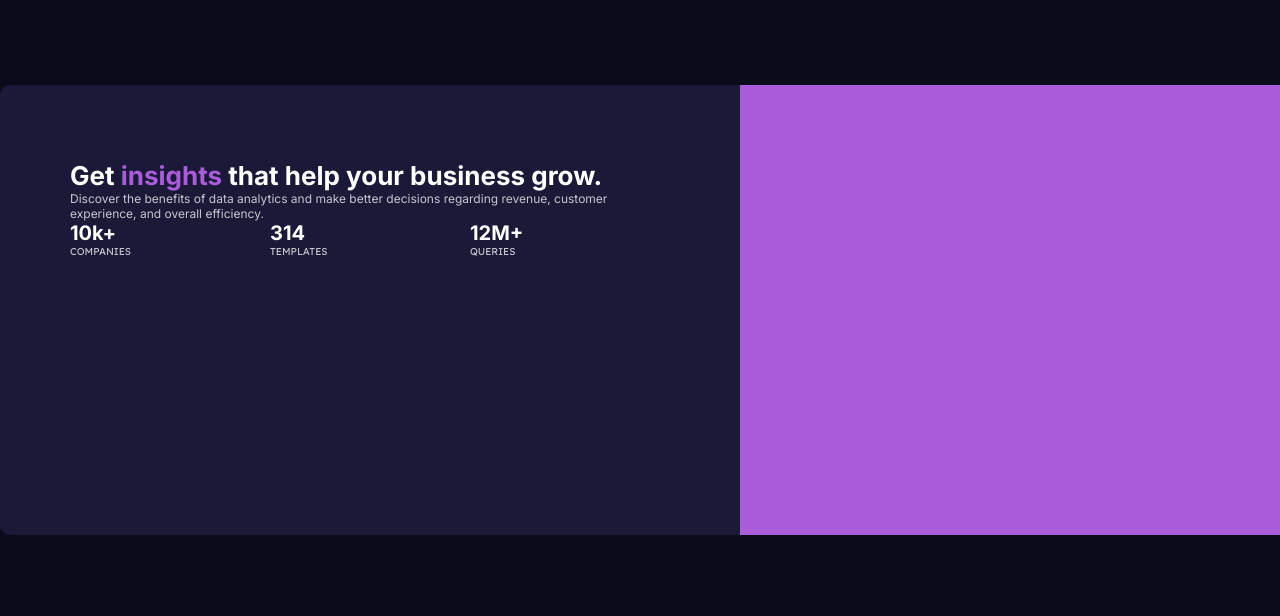
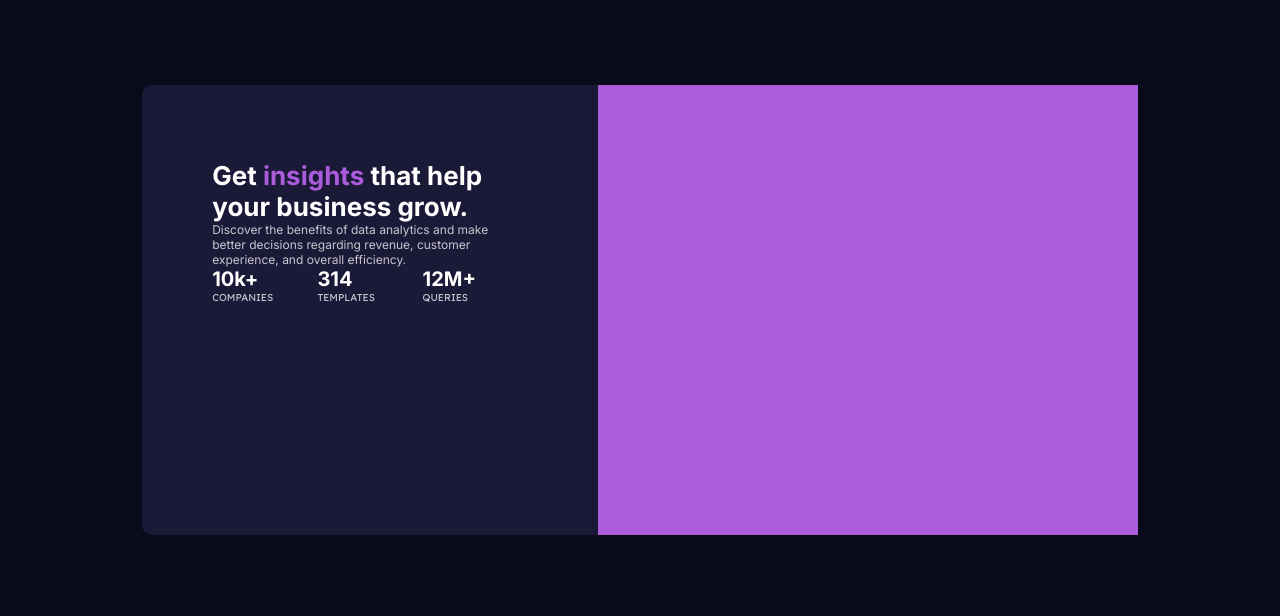
Before and after one commit to VOOTRIC/stats-preview-card-component, a plain HTML site: page index.html in a window 1280 px wide. Shown: the top 616 px of the page. Drawn offline with Linux system fonts and the light colour scheme.

Commit message:
ajustes na largura máxima do texto

```diff
--- a/css/global.css
+++ b/css/global.css
@@ -19,11 +19,14 @@ span{
 }
 
 h1{
+    max-width: 18ch;
     font-size: 1.625rem;
 }
 
 p{
     font-size: 0.75rem;
+    max-width: 38ch;
+
 }
 
 
```
